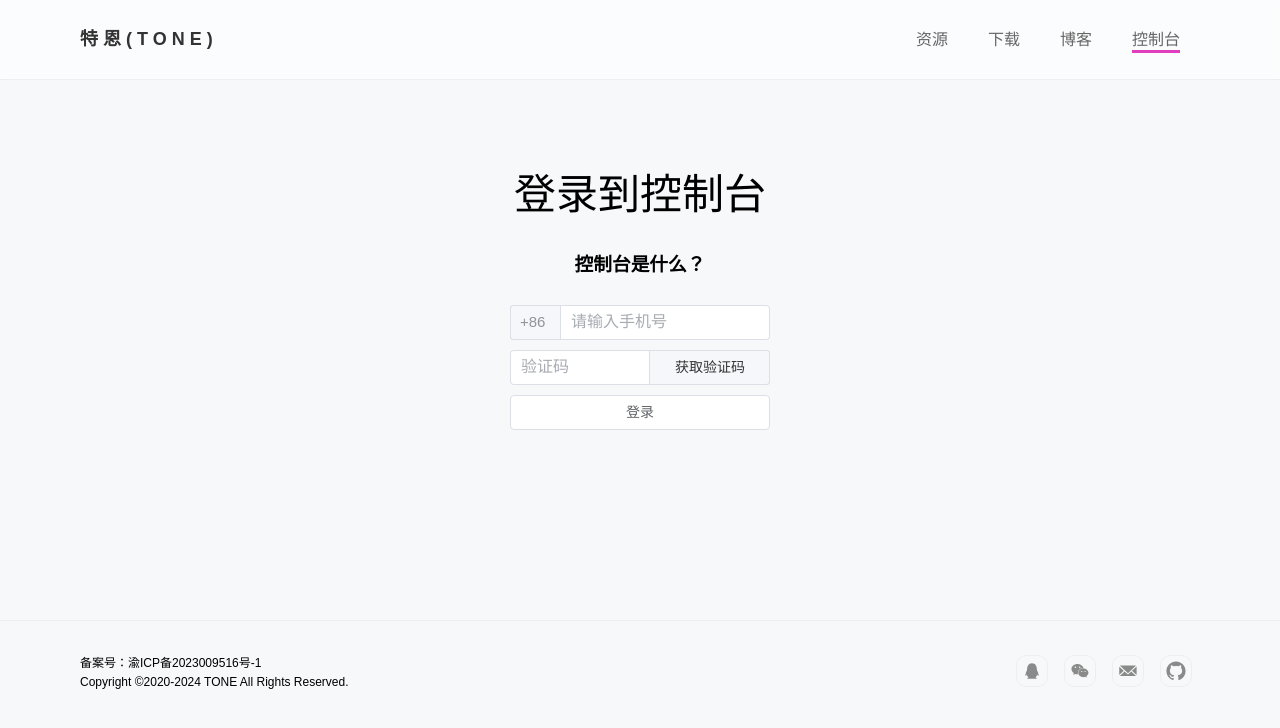
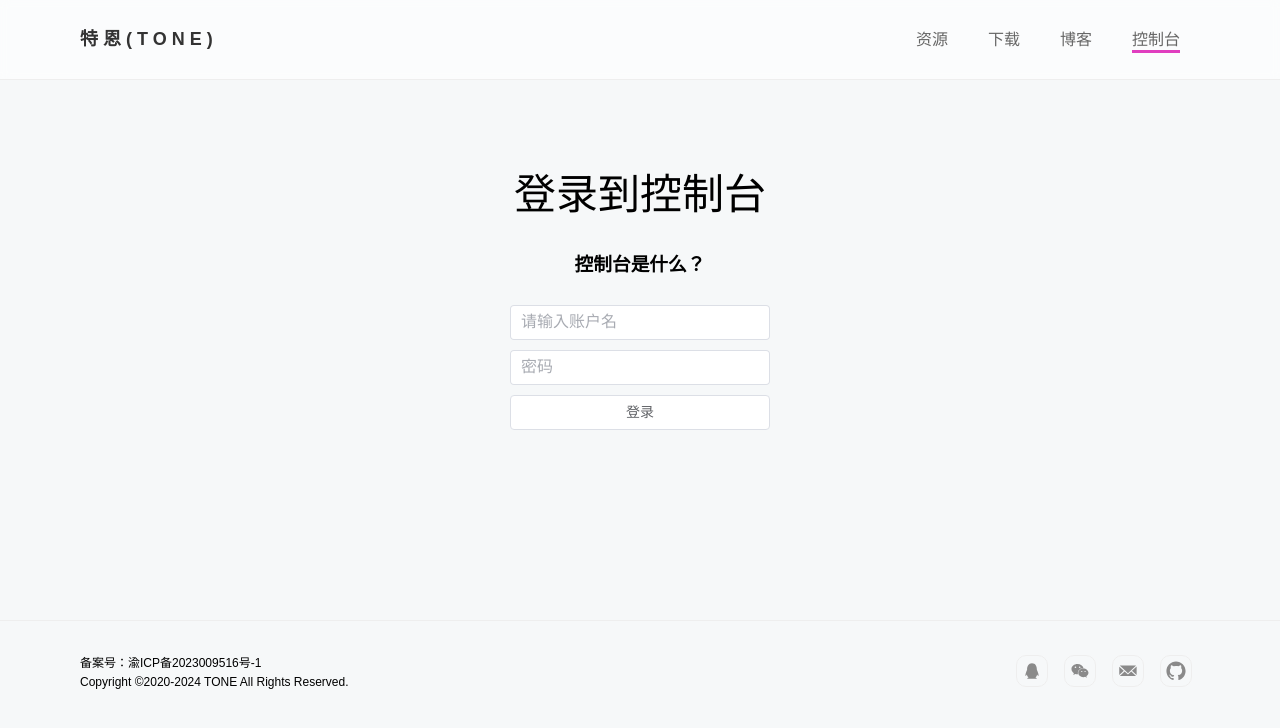
Before and after one commit to tonecn/tonePage, a Vue app in the folder tonecn/: page /console/login in a window 1280 px wide. Shown: the top 728 px of the page. Built offline with nearby package versions, Linux system fonts and the light colour scheme.

Commit message:
前端完成登录功能

```diff
--- /dev/null
+++ b/tonecn/src/views/Console/Dashboard.vue
@@ -0,0 +1,6 @@
+<script setup lang="ts">
+
+</script>
+<template>
+Dashboard
+</template>
--- a/tonecn/src/views/Console/Login.vue
+++ b/tonecn/src/views/Console/Login.vue
@@ -1,225 +1,83 @@
 <script setup>
-// import { ref, watch } from 'vue';
-// import { ElMessage } from 'element-plus'
-// import VerificationProcessVue from '@/components/RotationVerification.vue';
-// import router from '@/router';
-// import ServerAPI from '@/assets/ServerAPI';
-// import ServerSDK from '@/assets/ServerSDK';
-// let phone = ref("");
-// let code = ref("");
-// let sendSIMCodeCoolingTime = ref(-1);
-// let ShowVerificationProcessVue = ref(false);
-// // 监听phone，使其保持3-4-4分割格式
-// watch(phone,(newData)=>{
-//     newData = newData.replace(/\D/g,'');
-//     let newDatalen = newData.split('').length;
-//     if(newDatalen >= 4 && newDatalen <= 7)
-//     {
-//         let part1 = newData.slice(0, 3);
-//         let part2 = newData.slice(3);
-//         newData = part1+ " " +part2;
-//     }else if(newDatalen >= 8){
-//         let part1 = newData.slice(0, 3);
-//         let part2 = newData.slice(3, 7);
-//         let part3 = newData.slice(7);
-//         newData = part1 + " " + part2 + " " + part3;
-//     }
-//     phone.value = newData;
-// })
-// // 监听code，使其只能是数字
-// watch(code,(newData)=>{
-//     code.value = newData.replace(/\D/g,'');
-// })
+import { ElMessage } from 'element-plus';
+import { reactive, ref } from 'vue';
+import RotationVerification from '@/components/Common/RotationVerification.vue';
+import { request } from '@/lib/request';
 
-// // 按钮 - 发送验证码，先获取图像验证码，发短信由其他函数触发
-// let sendSIMCode = async () => {
-//     // 冷却判定
-//     if(sendSIMCodeCoolingTime.value >= 0)
-//     {
-//         // 还在冷却中，不允许发送
-//         ElMessage({
-//             message: '冷却中，稍后再来获取吧',
-//             type: 'warning',
-//         });
-//         return;
-//     }
-//     // 手机号合法性验证
-//     const regex = /^1[3-9]\d{9}$/;
-//     if(!regex.test(phone.value.replace(/\D/g,'')))
-//     {
-//         ElMessage({
-//             message: '请输入正确的手机号',
-//             type: 'warning',
-//         });
-//         return;
-//     }
-
-//     // 准备发送验证码
-//     // 滑动验证码验证
-//     ShowVerificationProcessVue.value = true;
-// }
-
-// // 按钮 - 登录
-// let login = async () => {
-//     // 是否已经发送验证码
-//     if(sendSIMCodeCoolingTime.value == -1)
-//     {
-//         // 其他情况（冷却倒数，冷却结束）都可以发送
-//         ElMessage({
-//             message: '请先获取验证码',
-//             type: 'warning',
-//         });
-//         return;
-//     }
-//     // 手机号合法性验证
-//     const regex = /^1[3-9]\d{9}$/;
-//     if(!regex.test(phone.value.replace(/\D/g,'')))
-//     {
-//         ElMessage({
-//             message: '请输入正确的手机号',
-//             type: 'warning',
-//         });
-//         return;
-//     }
-//     // 验证码合法性验证
-//     const regex2 = /\d{6}$/;
-//     if(!regex2.test(code.value))
-//     {
-//         ElMessage({
-//             message: '请输入正确的验证码',
-//             type: 'warning',
-//         });
-//         return;
-//     }
-//     // ...可以登录
-//     // console.log(localStorage.getItem('login_session'))
-//     let loginRes = await ServerSDK.Login(
-//         phone.value.replace(/\D/g,''),
-//         code.value
-//     )
-//     if(loginRes == 1)
-//     {
-//         ElMessage({
-//             message: '登录成功',
-//             type: 'success',
-//         });
-//         setTimeout(() => {
-//             router.push({name: 'console_console'});
-//         }, 1000);
-//     }else if(loginRes == 0){
-//         ElMessage({
-//             message: '验证码已过期',
-//             type: 'warning',
-//         });
-//     }else if(loginRes == -1){
-//         ElMessage({
-//             message: '验证码已失效',
-//             type: 'warning',
-//         });
-//     }else if(loginRes == -2){
-//         ElMessage({
-//             message: '验证码错误',
-//             type: 'warning',
-//         });
-//     }else{
-//         ElMessage({
-//             message: '登录失败，请重试',
-//             type: 'error',
-//         });
-//     }
-// }
-
-// // 短信验证码发送成功，修改界面交互
-// let verify_success = async () => {
-//     // 验证成功，等待接收验证码后登录
-//     let sendSIMCodeRes = await ServerAPI.async_postRequest('SendSMSCode',{
-//         'phone': phone.value.replace(/\D/g,''),
-//         'session': localStorage.getItem('RVSession')
-//     })
-//     console.log(sendSIMCodeRes)
-//     if(sendSIMCodeRes && sendSIMCodeRes.status == 'OK')
-//     {
-//         // 发送成功，等待接收验证码后登录
-//         ElMessage({
-//             message: '发送成功',
-//             type: 'success',
-//         });
-//     }else{
-//         // 发送失败
-//         ElMessage({
-//             message: '发送失败，请重试',
-//             type: 'error',
-//         });
-//     }
-//     ShowVerificationProcessVue.value = false;// 关闭验证码界面
-//     sendSIMCodeCoolingTime.value = 59;// 冷却倒计时
-//     let SIMCodeCoolingTimer = setInterval(() => {
-//         sendSIMCodeCoolingTime.value--;
-//         if(sendSIMCodeCoolingTime.value <= 0)
-//         {
-//             clearInterval(SIMCodeCoolingTimer);
-//             sendSIMCodeCoolingTime.value = -2;
-//         }
-//     }, 1000);
-// }
-// // 图像验证码验证失败，短信验证码未发送
-// let verify_fail = () => {
-//     ShowVerificationProcessVue.value = false;
-//     ElMessage({
-//         message: '发送失败，请重试',
-//         type: 'error',
-//     });
-// }
-
-// let onDev = () => {
-//     ElMessage({
-//         message: '抱歉，当前内容暂未开放',
-//         type: 'warning',
-//     });
-// }
+const isCaptchaShow = ref(false);
+const loginStatus = ref(false);
+const formData = reactive({
+    username: '',
+    password: ''
+})
+const loginHandle = () => {
+    if (!formData.username || !formData.password) {
+        return ElMessage.warning('请填写账户名和密码')
+    }
+    isCaptchaShow.value = true;
+}
+const login = async () => {
+    loginStatus.value = true;
+    try {
+        let loginRes = await request.post('/console/login', {
+            username: formData.username,
+            password: formData.password,
+            session: localStorage.getItem('captcha-session')
+        })
+        loginStatus.value = false;
+        switch (loginRes.code) {
+            case 0:
+                // 成功
+                localStorage.setItem('jwtToken', loginRes.data.token);
+                ElMessage.success('登录成功');
+                return setTimeout(() => {
+                    window.location.reload();
+                }, 1000);
+            case -1:
+                // 参数缺失
+                return ElMessage.error('参数缺失');
+            case -3:
+                // 服务器错误
+                return ElMessage.error('服务器错误');
+            case -6000:
+                // 用户不存在
+                return ElMessage.error('用户不存在');
+            case -6001:
+                // 账户名或密码错误
+                return ElMessage.error('账户名或密码错误');
+            default:
+                return ElMessage.error(`未知错误 ${loginRes.message}`)
+        }
+    } catch (error) {
+        loginStatus.value = false;
+        return ElMessage.error(`未知错误 ${error}`)
+    }
+}
 </script>
 <template>
     <div class="bcc"></div>
     <div class="main-container">
         <h1>登录到控制台</h1>
-    <el-popover
-        placement="bottom"
-        :width="300"
-        trigger="click"
-    >
-        <!-- <p>控制台是特恩(TONE)网页中的一个控制器界面，您可以使用其中开放的一些控制器功能。普通访客可通过登录后的界面暂存合法文件（图片、视频、文档、音频、压缩包等），管理员可通过登录后编辑本网页中的内容（资源、工具、日记等），详情请见<strong style="cursor: pointer;">《特恩(TONE)控制台使用协议》</strong></p> -->
-        <p>控制台是特恩(TONE)网页中的一个控制器界面，如果您是管理员，可通过登录后编辑本网页中的内容（资源、工具、日记等），详情请见<strong style="cursor: pointer;" @click="onDev">《特恩(TONE)控制台使用协议》</strong></p>
+        <el-popover placement="bottom" :width="300" trigger="click">
+            <p>控制台是特恩(TONE)网页中的一个控制器界面，如果您是管理员，可通过登录后编辑本网页中的内容（资源、工具、日记等），详情请见<strong style="cursor: pointer;"
+                    @click="onDev">《特恩(TONE)控制台使用协议》</strong></p>
             <template #reference>
                 <h3>控制台是什么？</h3>
             </template>
         </el-popover>
         <div class="form-container">
-        <el-input
-            v-model="phone"
-            class="input"
-            placeholder="请输入手机号"
-            maxlength="13"
-            inputmode="tel"
-            clearable>
-            <template #prepend> <div class="phone-prepend">+86</div></template>
+            <el-input v-model="formData.username" class="input" placeholder="请输入账户名" clearable>
             </el-input>
-        <el-input
-            v-model="code"
-            class="input"
-            maxlength="6"
-            inputmode="numeric"
-            placeholder="验证码">
-            <template #append>
-                <el-button class="sendSIMCode-button" :class="{ 'sendSIMCode-button-cooling' : (sendSIMCodeCoolingTime > 0) }" @click="sendSIMCode">{{ sendSIMCodeCoolingTime > 0 ? `${sendSIMCodeCoolingTime}秒后再获取` : "获取验证码"}}</el-button>
-            </template>
+            <el-input v-model="formData.password" show-password class="input" placeholder="密码">
             </el-input>
-        <el-button class="login-botton" @click="login">登录</el-button>
+            <el-button class="login-botton" @click="loginHandle" :loading="loginStatus">登录</el-button>
         </div>
     </div>
-<VerificationProcessVue v-if="ShowVerificationProcessVue" @fail="verify_fail" @success="verify_success" :phone="phone" />
+    <RotationVerification v-if="isCaptchaShow" @fail="() => { isCaptchaShow = false; ElMessage.warning('验证失败') }"
+        @success="() => { isCaptchaShow = false; login() }" />
 </template>
 <style scoped>
-.bcc{
+.bcc {
     position: fixed;
     left: 0;
     top: 0;
@@ -228,67 +86,53 @@
     z-index: -1;
     background-color: #f6f8f9;
 }
-.main-container{
+
+.main-container {
     padding: 30px;
     margin-bottom: 160px;
 }
-.main-container>h1{
+
+.main-container>h1 {
     text-align: center;
     font-size: 42px;
     font-weight: 400;
     margin-top: 50px;
     cursor: default;
 }
-.main-container>h3{
+
+.main-container>h3 {
     text-align: center;
     cursor: pointer;
 }
-.main-container .form-container{
+
+.main-container .form-container {
     width: 100%;
     display: flex;
     flex-direction: column;
     align-items: center;
 }
-.phone-prepend{
-    width: 20px;
-    margin-left: -10px;
-    cursor: default;
-    text-align: center;
-    font-size: 15px;
-}
-.form-container .input{
+
+.form-container .input {
     width: 260px;
     height: 35px;
     font-size: 16px;
     margin-top: 10px;
 }
-.input .sendSIMCode-button{
-    font-size: 14px;
-    font-weight: 400;
-    color: #333;
-    width: 120px;
-}
-.input .sendSIMCode-button:hover{
-    color: #333;
-}
-.input .sendSIMCode-button-cooling{
-    color: #888;
-}
-.input .sendSIMCode-button-cooling:hover{
-    color: #888;
-}
-.login-botton{
+
+.login-botton {
     margin-top: 10px;
     width: 260px;
     height: 35px;
     font-weight: 500;
 }
-.login-botton:hover{
+
+.login-botton:hover {
     background-color: #fff;
     border-color: rgb(220, 223, 230);
     color: #222;
 }
-.login-botton:focus{
+
+.login-botton:focus {
     background-color: #fff;
     border-color: rgb(220, 223, 230);
     color: #606266;
```
Lines whose indentation alone changed are shown as unchanged.
